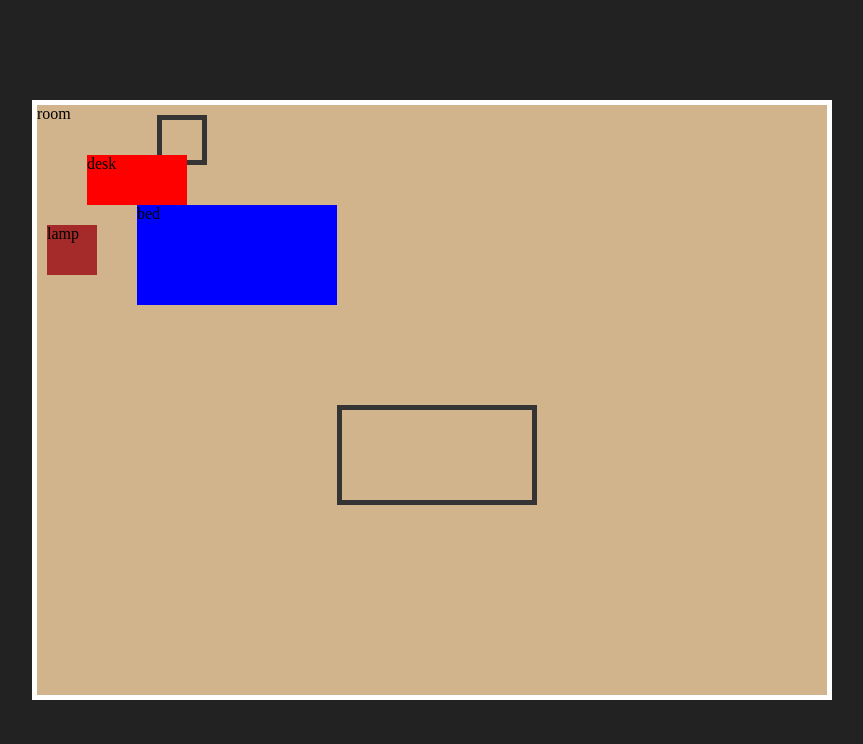
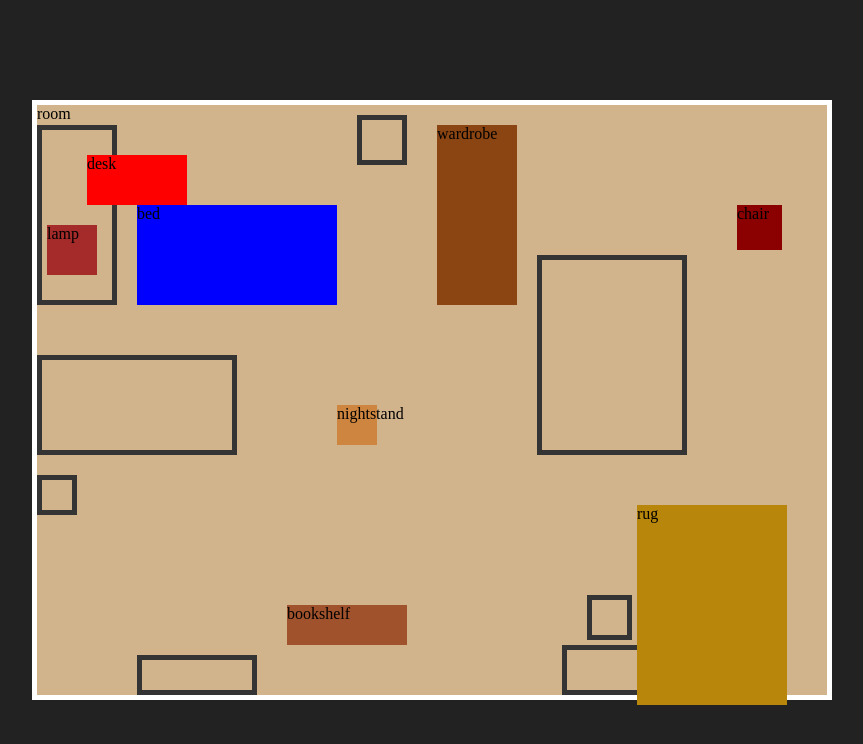
Before and after one commit to GoodGuyFate/bedroom-cleanup-game, a React (Vite) app: page / in a window 1280 px wide. Shown: the top 744 px of the page, without its empty margins (208-1071 px from the left). Built offline with nearby package versions, Linux system fonts and the light colour scheme.

Commit message:
move furniture array to separate file

```diff
--- a/src/components/room.jsx
+++ b/src/components/room.jsx
@@ -1,35 +1,6 @@
 import "./room.css";
 import { useState, useRef } from "react";
-
-const furniture = [
-  {
-    id: 1,
-    name: "bed",
-    width: 200,
-    height: 100,
-    color: "blue",
-    curPos: { x: 100, y: 100 },
-    targetPos: { x: 300, y: 300 },
-  },
-  {
-    id: 2,
-    name: "desk",
-    width: 100,
-    height: 50,
-    color: "red",
-    curPos: { x: 50, y: 50 },
-    targetPos: { x: 150, y: 150 },
-  },
-  {
-    id: 3,
-    name: "lamp",
-    width: 50,
-    height: 50,
-    color: "brown",
-    curPos: { x: 10, y: 120 },
-    targetPos: { x: 120, y: 10 },
-  },
-];
+import { furniture } from "../data/furniture";
 
 function isCloseEnough(posA, posB, tolerance) {
   return (
@@ -44,9 +15,27 @@ function allPlaced(items, tolerance) {
   );
 }
 
+function rectsOverlap(itemA, itemB) {
+  const aLeft = itemA.curPos.x;
+  const aRight = itemA.curPos.x + itemA.width;
+  const aTop = itemA.curPos.y;
+  const aBottom = itemA.curPos.y + itemA.height;
+
+  const bLeft = itemB.curPos.x;
+  const bRight = itemB.curPos.x + itemB.width;
+  const bTop = itemB.curPos.y;
+  const bBottom = itemB.curPos.y + itemB.height;
+
+  const xOverlap = aLeft < bRight && aRight > bLeft;
+  const yOverlap = aTop < bBottom && aBottom > bTop;
+
+  return xOverlap && yOverlap;
+}
+
 export default function Room() {
   const [items, setItems] = useState(furniture);
-  const [hasWon, setHasWon] = useState(false);
+  // const [hasWon, setHasWon] = useState(false)
+  const hasWon = allPlaced(items, 20);
   const offsets = useRef({ x: 0, y: 0 });
   const draggedId = useRef(null);
   const roomRef = useRef(null);
@@ -79,9 +68,9 @@ export default function Room() {
           }
           return item;
         });
-        if (allPlaced(newItems, 20)) {
-          setHasWon(true);
-        }
+        // if (allPlaced(newItems, 20)) {
+        //   setHasWon(true);
+        // }
         return newItems;
       });
     }
--- /dev/null
+++ b/src/data/furniture.js
@@ -0,0 +1,74 @@
+export const furniture = [
+  {
+    id: 1,
+    name: "bed",
+    width: 200,
+    height: 100,
+    color: "blue",
+    curPos: { x: 100, y: 100 },
+    targetPos: { x: 0, y: 250 },
+  },
+  {
+    id: 2,
+    name: "desk",
+    width: 100,
+    height: 50,
+    color: "red",
+    curPos: { x: 50, y: 50 },
+    targetPos: { x: 525, y: 540 },
+  },
+  {
+    id: 3,
+    name: "lamp",
+    width: 50,
+    height: 50,
+    color: "brown",
+    curPos: { x: 10, y: 120 },
+    targetPos: { x: 320, y: 10 },
+  },
+  {
+    id: 4,
+    name: "wardrobe",
+    width: 80,
+    height: 180,
+    color: "saddlebrown",
+    curPos: { x: 400, y: 20 },
+    targetPos: { x: 0, y: 20 },
+  },
+  {
+    id: 5,
+    name: "rug",
+    width: 150,
+    height: 200,
+    color: "darkgoldenrod",
+    curPos: { x: 600, y: 400 },
+    targetPos: { x: 500, y: 150 },
+  },
+  {
+    id: 6,
+    name: "bookshelf",
+    width: 120,
+    height: 40,
+    color: "sienna",
+    curPos: { x: 250, y: 500 },
+    targetPos: { x: 100, y: 550 },
+  },
+  {
+    id: 7,
+    name: "chair",
+    width: 45,
+    height: 45,
+    color: "darkred",
+    curPos: { x: 700, y: 100 },
+    targetPos: { x: 550, y: 490 },
+  },
+  {
+    id: 8,
+    name: "nightstand",
+    width: 40,
+    height: 40,
+    color: "peru",
+    curPos: { x: 300, y: 300 },
+    targetPos: { x: 0, y: 370 },
+  },
+];
```
